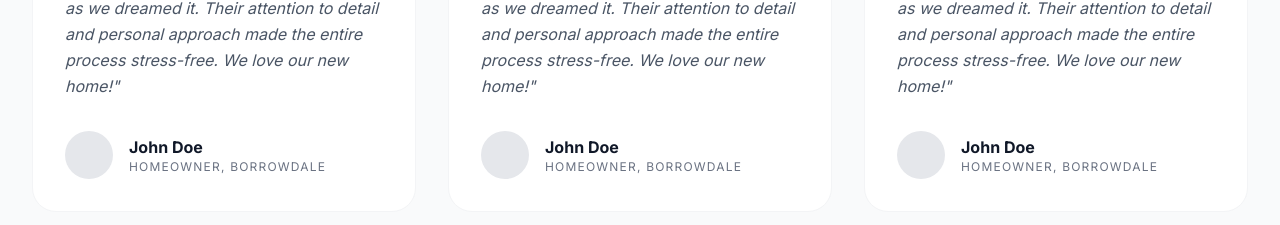
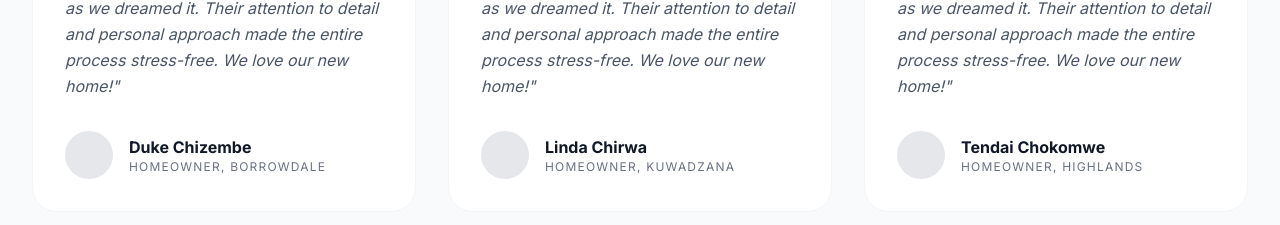
Before and after one commit to maendaernest-cmd/hipvalley, a React (Vite) app: page / in a window 1280 px wide. Shown: the part 3437-3662 px from the top of the page. Built offline with nearby package versions, Linux system fonts and the light colour scheme.

Commit message:
Update testimonials with local client names
- Changed John Doe to Duke Chizembe (Borrowdale)
- Changed John Doe to Linda Chirwa (Kuwadzana)
- Changed John Doe to Tendai Chokomwe (Highlands)
- Added variety of locations to reflect local client base

```diff
--- a/src/pages/Home.tsx
+++ b/src/pages/Home.tsx
@@ -216,7 +216,11 @@ const Testimonials = () => {
         </div>
 
         <div className="grid grid-cols-1 md:grid-cols-3 gap-8">
-          {[1, 2, 3].map((i) => (
+          {[
+            { name: "Duke Chizembe", location: "Homeowner, Borrowdale" },
+            { name: "Linda Chirwa", location: "Homeowner, Kuwadzana" },
+            { name: "Tendai Chokomwe", location: "Homeowner, Highlands" }
+          ].map((testimonial, i) => (
             <div key={i} className="bg-white p-8 rounded-3xl border border-gray-100">
               <div className="flex text-orange-500 mb-6">
                 {[1, 2, 3, 4, 5].map(s => <Star key={s} size={16} fill="currentColor" />)}
@@ -227,8 +231,8 @@ const Testimonials = () => {
               <div className="flex items-center space-x-4">
                 <div className="w-12 h-12 bg-gray-200 rounded-full" />
                 <div>
-                  <h5 className="font-bold text-gray-900">John Doe</h5>
-                  <p className="text-xs text-gray-500 uppercase tracking-widest">Homeowner, Borrowdale</p>
+                  <h5 className="font-bold text-gray-900">{testimonial.name}</h5>
+                  <p className="text-xs text-gray-500 uppercase tracking-widest">{testimonial.location}</p>
                 </div>
               </div>
             </div>
```
